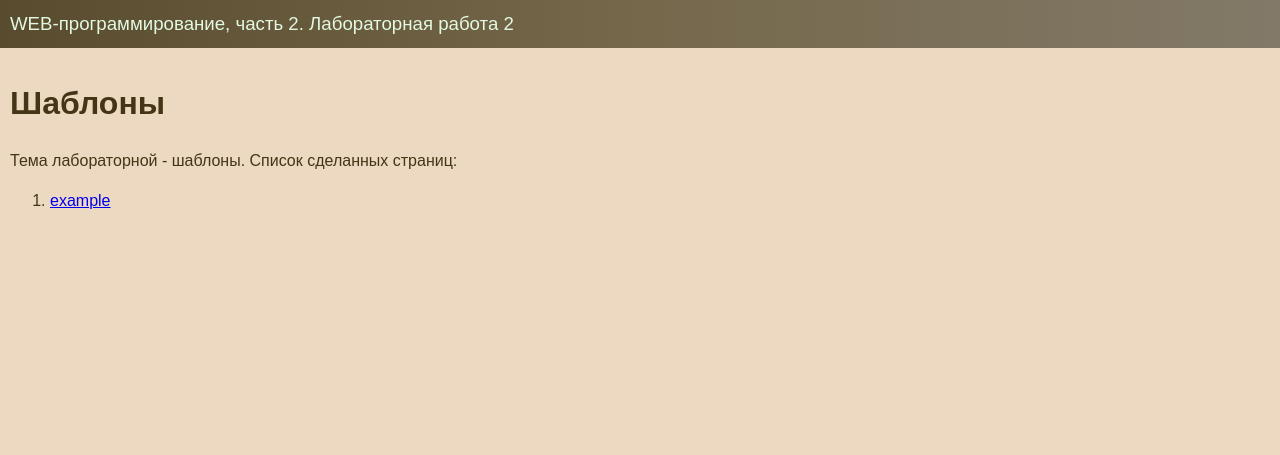
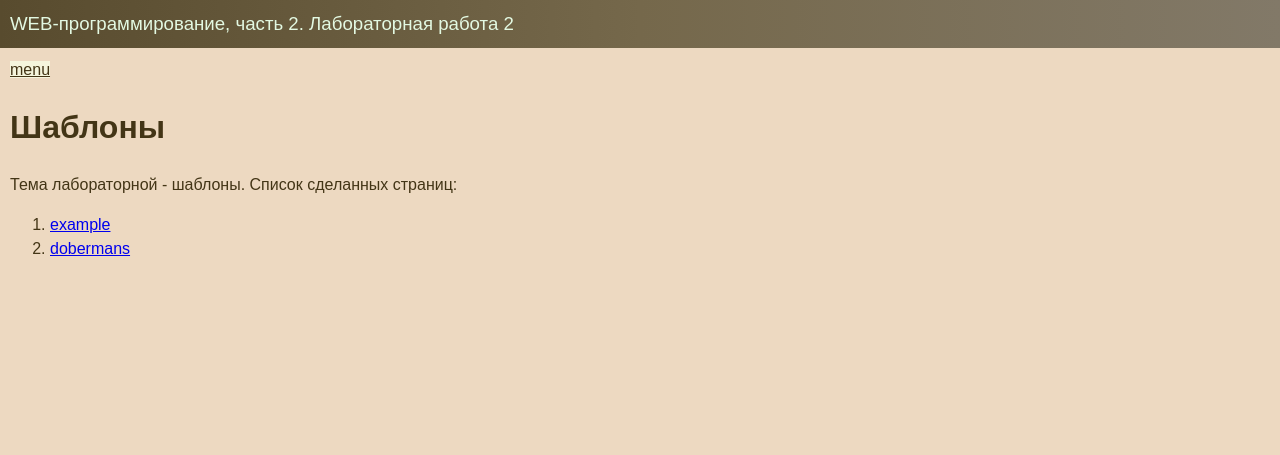
Before and after one commit to Web-toxic/web-programming-labs-2, a Flask app: page /lab2/ in a window 1280 px wide. Shown: the top 455 px of the page. Run offline with Flask 3, Linux system fonts and the light colour scheme.

Commit message:
Добавлены ссылки

```diff
--- a/static/main.css
+++ b/static/main.css
@@ -36,3 +36,7 @@ footer {
 img {
     padding: 20px 0;
 }
+
+a.active {
+    cursor: pointer;
+}
--- a/templates/base.html
+++ b/templates/base.html
@@ -12,6 +12,7 @@
     </header>
 
     <main>
+        <a href="/menu" style="background-color: beige; color: rgb(67, 53, 22);">menu</a>
         {% block main %}{% endblock %}
     </main>
 
--- a/templates/dobermans.html
+++ b/templates/dobermans.html
@@ -17,7 +17,7 @@
         По долгу службы он часто находился в опасных районах, поэтому нуждался в
         дополнительной защите. Именно поэтому он решил создать породу, которая будет выглядеть
         изысканно и элегантно, но при этом устрашающе и отлично справится с должностью охранника.</div>
-    <img src="/static/dob1.jpg" alt="Doberman's photo" style="width: 40%;">
+    <img src="/static/dob7.jpg" alt="Doberman's photo" style="width: 40%;">
 
     <div>В результате этого эксперимента появилась поджарая, мускулистая собака – породу
         назвали тюрингский пинчер. После кончины главного заводчика породу переименовали в
--- a/templates/lab2.html
+++ b/templates/lab2.html
@@ -9,5 +9,8 @@
         <li>
             <a href="/lab2/example">example</a>
         </li>
+        <li>
+            <a href="/lab2/dobermans">dobermans</a>
+        </li>
     </ol>
 {% endblock %}
```
